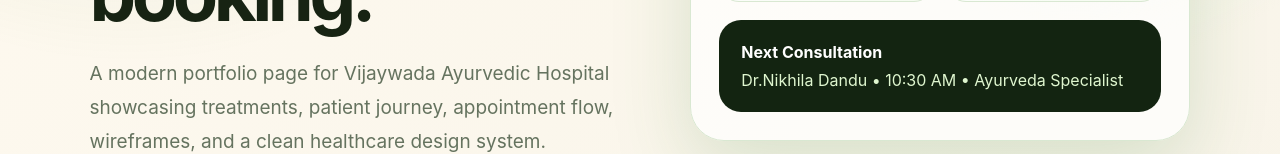
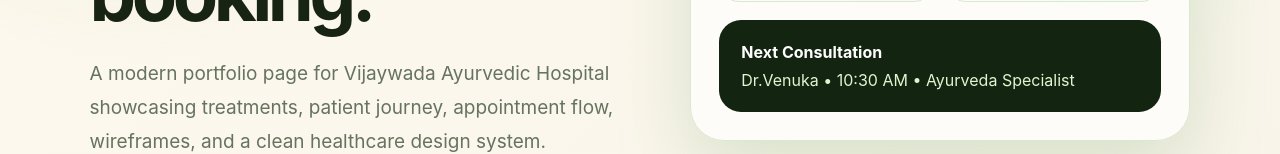
Before and after one commit to saisantosh2427/Ayurvedic, a React (Vite) app: page / in a window 1280 px wide. Shown: the part 671-825 px from the top of the page. Built offline with nearby package versions, Linux system fonts and the light colour scheme.

Commit message:
Update project changes

```diff
--- a/src/main.jsx
+++ b/src/main.jsx
@@ -133,7 +133,7 @@
 
             <div className="appointment">
               <strong>Next Consultation</strong>
-              <span>Dr.Nikhila Dandu • 10:30 AM • Ayurveda Specialist</span>
+              <span>Dr.Venuka • 10:30 AM • Ayurveda Specialist</span>
             </div>
           </div>
         </motion.div>
@@ -261,7 +261,7 @@
         </div>
 
         <div className="footer-actions">
-          <a href="tel:+910000000000"><Phone size={18} /> Call Hospital</a>
+          <a href="tel:+917674933963"><Phone size={18} /> Call Hospital</a>
           <a href="https://maps.google.com" target="_blank"><MapPin size={18} /> View Location</a>
           <a href="mailto:info@vijaywadaayurvedic.com"><MessageCircle size={18} /> Email</a>
         </div>
```
